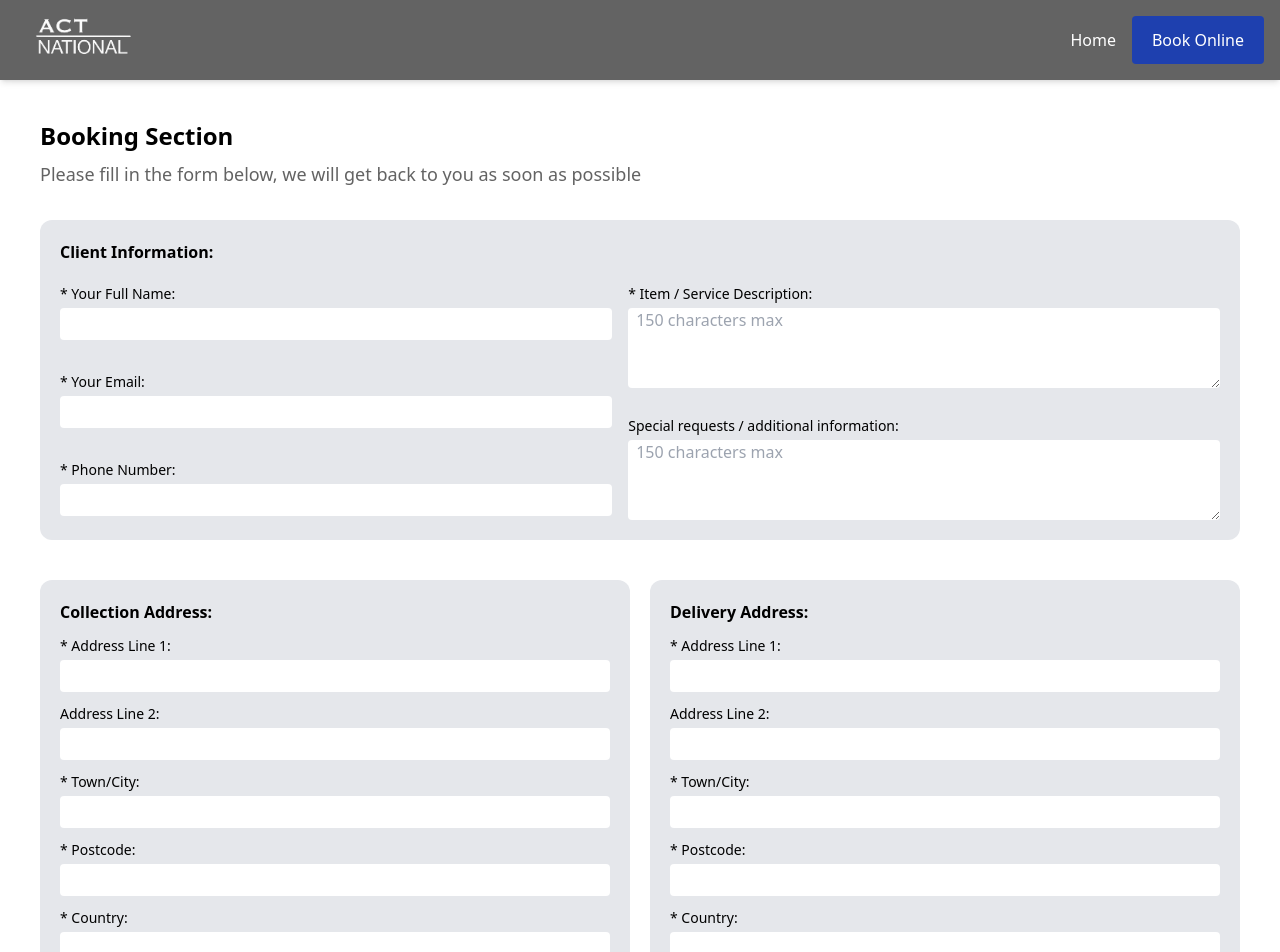
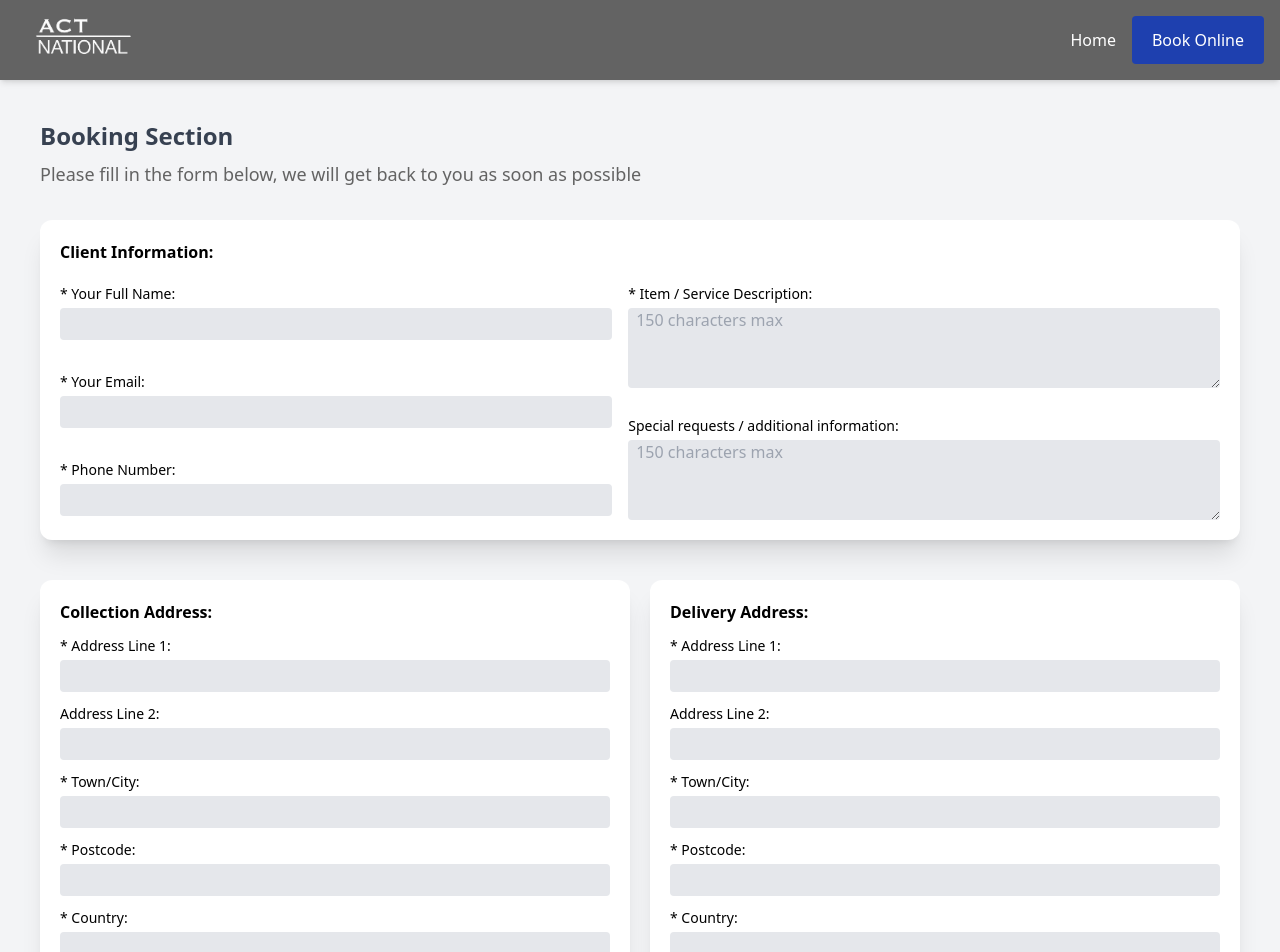
Before and after one commit to BWTransport/website, a Next.js app: page /book in a window 1280 px wide. Shown: the top 952 px of the page. Built offline with nearby package versions, Linux system fonts and the light colour scheme.

Commit message:
change bc colors and shadow

```diff
--- a/pages/book.js
+++ b/pages/book.js
@@ -5,7 +5,7 @@ export default function Book() {
     <>
       <Head>
         <title>ActNational | Booking</title>
-        <link rel="icon" href="/favicon.ico" />
+        <link rel="icon" href="/public/favicon.ico" />
         <meta name="viewport" content="width=device-width, initial-scale=1" />
         <meta charSet="utf-8" />
         <meta
@@ -14,8 +14,8 @@ export default function Book() {
         />
       </Head>
       <div className="w-full relative">
-        <div className="bg-white m-10">
-          <h2 className="text-2xl font-bold text-black text-left">
+        <div className="bg-gray-100 p-10">
+          <h2 className="text-2xl font-bold text-gray-700 text-left">
             Booking Section
           </h2>
           <h4 className="text-lg text-act-grey text-left mt-2 mb-8">
@@ -36,7 +36,7 @@ export default function Book() {
               value="act-national-enquirys"
             />
             <div className="grid">
-              <div className="bg-gray-200 rounded-xl p-5 mb-10">
+              <div className="bg-white shadow-xl rounded-xl p-5 mb-10">
                 <h3 className="text-md mb-2 font-semibold">
                   Client Information:
                 </h3>
@@ -49,7 +49,7 @@ export default function Book() {
                     <input
                       type="text"
                       name="fullname"
-                      className="rounded block w-full indent-2 h-8"
+                      className="rounded block w-full indent-2 h-8 bg-gray-200"
                       required
                     />
                   </div>
@@ -61,7 +61,7 @@ export default function Book() {
                     <input
                       type="email"
                       name="email"
-                      className="rounded block w-full indent-2 h-8"
+                      className="rounded block w-full indent-2 h-8 bg-gray-200"
                       required
                     />
                   </div>
@@ -73,7 +73,7 @@ export default function Book() {
                     <input
                       type="tel"
                       name="phone-number"
-                      className="rounded block w-full indent-2 h-8"
+                      className="rounded block w-full indent-2 h-8 bg-gray-200"
                       required
                     />
                   </div>
@@ -87,7 +87,7 @@ export default function Book() {
                       name="item-description"
                       maxLength="150"
                       placeholder="150 characters max"
-                      className="rounded block w-full indent-2 h-20 whitspace-normal"
+                      className="rounded block w-full indent-2 h-20 whitespace-normal bg-gray-200"
                       required
                     />
                   </div>
@@ -101,14 +101,14 @@ export default function Book() {
                       name="extra-info"
                       maxLength="150"
                       placeholder="150 characters max"
-                      className="rounded block w-full indent-2 h-20 whitspace-normal"
+                      className="rounded block w-full indent-2 h-20 whitespace-normal bg-gray-200"
                     />
                   </div>
                 </div>
               </div>
 
               <div className="md:grid md:grid-cols-2 md:gap-5">
-                <div className="bg-gray-200 rounded-xl p-5 mb-10">
+                <div className="bg-white shadow-xl rounded-xl p-5 mb-10">
                   <h3 className="text-md mb-2 font-semibold">
                     Collection Address:
                   </h3>
@@ -121,7 +121,7 @@ export default function Book() {
                       <input
                         type="text"
                         name="col-addr-l1"
-                        className="rounded block w-full indent-2 h-8"
+                        className="rounded block w-full indent-2 h-8 bg-gray-200"
                         required
                       />
                     </div>
@@ -135,7 +135,7 @@ export default function Book() {
                       <input
                         type="text"
                         name="col-addr-l2"
-                        className="rounded block w-full indent-2 h-8"
+                        className="rounded block w-full indent-2 h-8 bg-gray-200"
                       />
                     </div>
                   </div>
@@ -148,7 +148,7 @@ export default function Book() {
                       <input
                         type="text"
                         name="col-city"
-                        className="rounded block w-full indent-2 h-8"
+                        className="rounded block w-full indent-2 h-8 bg-gray-200"
                         required
                       />
                     </div>
@@ -162,7 +162,7 @@ export default function Book() {
                       <input
                         type="text"
                         name="col-postcode"
-                        className="rounded block w-full indent-2 h-8"
+                        className="rounded block w-full indent-2 h-8 bg-gray-200"
                         required
                       />
                     </div>
@@ -176,14 +176,14 @@ export default function Book() {
                       <input
                         type="text"
                         name="col-country"
-                        className="rounded block w-full indent-2 h-8"
+                        className="rounded block w-full indent-2 h-8 bg-gray-200"
                         required
                       />
                     </div>
                   </div>
                 </div>
 
-                <div className="bg-gray-200 rounded-xl p-5 mb-10">
+                <div className="bg-white shadow-xl rounded-xl p-5 mb-10">
                   <h3 className="text-md mb-2 font-semibold">
                     Delivery Address:
                   </h3>
@@ -196,7 +196,7 @@ export default function Book() {
                       <input
                         type="text"
                         name="del-addr-l1"
-                        className="rounded block w-full indent-2 h-8"
+                        className="rounded block w-full indent-2 h-8 bg-gray-200"
                         required
                       />
                     </div>
@@ -210,7 +210,7 @@ export default function Book() {
                       <input
                         type="text"
                         name="del-addr-l2"
-                        className="rounded block w-full indent-2 h-8"
+                        className="rounded block w-full indent-2 h-8 bg-gray-200"
                       />
                     </div>
                   </div>
@@ -223,7 +223,7 @@ export default function Book() {
                       <input
                         type="text"
                         name="del-city"
-                        className="rounded block w-full indent-2 h-8"
+                        className="rounded block w-full indent-2 h-8 bg-gray-200"
                         required
                       />
                     </div>
@@ -237,7 +237,7 @@ export default function Book() {
                       <input
                         type="text"
                         name="del-postcode"
-                        className="rounded block w-full indent-2 h-8"
+                        className="rounded block w-full indent-2 h-8 bg-gray-200"
                         required
                       />
                     </div>
@@ -251,7 +251,7 @@ export default function Book() {
                       <input
                         type="text"
                         name="del-country"
-                        className="rounded block w-full indent-2 h-8"
+                        className="rounded block w-full indent-2 h-8 bg-gray-200"
                         required
                       />
                     </div>
@@ -259,7 +259,7 @@ export default function Book() {
                 </div>
               </div>
 
-              <div className="bg-gray-200 rounded-xl p-5 mb-10">
+              <div className="bg-white shadow-xl rounded-xl p-5 mb-10">
                 <div className="mx-2 my-2">
                   <label className="text-sm block mt-3 mb-1">
                     <input
--- a/pages/index.js
+++ b/pages/index.js
@@ -3,20 +3,19 @@ import Head from "next/head";
 import Button from "../components/Button";
 import heroImage from "../public/van-image-1.JPG";
 import * as BiIcons from "react-icons/bi";
-import * as GrIcons from "react-icons/gr";
-import * as BsIcons from "react-icons/bs";
+import * as RiIcons from "react-icons/ri";
 
 let cardsData = [
   {
     id: "1",
-    icon: <GrIcons.GrDeliver />,
+    icon: <RiIcons.RiTruckLine />,
     text: "Hassle Free Nationwide Courier Delivery Service, Covering all UK Mainlands Starting at £50",
     link: "/book",
     alt: "home",
   },
   {
     id: "1",
-    icon: <BsIcons.BsHouseDoor />,
+    icon: <BiIcons.BiHome />,
     text: "House Removals Local and Nationwide Flexible To Serve Your Needs",
     link: "/book",
     alt: "home",
@@ -35,7 +34,7 @@ export default function Home() {
     <>
       <Head>
         <title>ActNational Courier Delivery Service | Book Now</title>
-        <link rel="icon" href="/favicon.ico" />
+        <link rel="icon" href="/public/favicon.ico" />
         <meta name="viewport" content="width=device-width, initial-scale=1" />
         <meta charSet="utf-8" />
         <meta
@@ -46,8 +45,8 @@ export default function Home() {
       <div className="w-full relative">
         <div className="w-full flex h-60vh z-0">
           <Image src={heroImage} objectFit="cover" alt="hero-image" />
-          <div className="grid grid-rows-9 bg-gray-200 flex sm:self-center sm:items-center self-center lg:right-32 md:right-24 sm:right-12 mx-10 z-10 px-7 py-5 rounded-2xl max-w-xs absolute">
-            <h2 className="text-left row-span-4 font-bold text-black text-3xl my-2">
+          <div className="grid grid-rows-9 bg-white shadow-2xl flex sm:self-center sm:items-center self-center lg:right-32 md:right-24 sm:right-12 mx-10 z-10 px-7 py-5 rounded-2xl max-w-xs absolute">
+            <h2 className="text-left row-span-4 font-bold text-gray-700 text-3xl my-2">
               Professional Courier Service
             </h2>
             <h4 className="text-left text-lg row-span-2 text-act-grey my-2">
@@ -58,8 +57,8 @@ export default function Home() {
             </div>
           </div>
         </div>
-        <div className="p-12 bg-white sm:mt-16 sm:mb-10">
-          <h2 className="lg:text-4xl md:text-3xl text-2xl font-bold text-black text-center">
+        <div className="p-12 bg-gray-100 sm:pt-20 sm:pb-10">
+          <h2 className="lg:text-4xl md:text-3xl text-2xl font-bold text-gray-700 text-center">
             National Delivery Service Transporting Goods of any Shape and Size
           </h2>
           <h4 className="lg:text-2xl sm:text-xl text-lg text-act-grey text-center sm:mt-10 mt-8">
@@ -69,17 +68,17 @@ export default function Home() {
             {cardsData.map((item) => {
               return (
                 <div
-                  className="flex items-center py-10 rounded-xl bg-gray-200 my-6 max-w-4xl"
+                  className="flex items-center py-10 rounded-xl bg-white my-6 max-w-4xl shadow-xl"
                   key=""
                 >
                   <a
                     href={item.link}
                     alt={item.alt}
-                    className="mx-6 md:mx-10 text-3xl md:text-5xl text-black"
+                    className="mx-6 md:mx-10 text-3xl md:text-5xl text-gray-700"
                   >
                     {item.icon}
                   </a>
-                  <div className="text-lg sm:text-xl md:text-2xl mr-6 md:mr-16 text-act-grey">
+                  <div className="text-lg sm:text-xl md:text-2xl mr-6 md:mr-16 text-gray-700">
                     {item.text}
                   </div>
                 </div>
```
Also changed, not shown: 1 other file (tests, documents, lock files or other folders).
